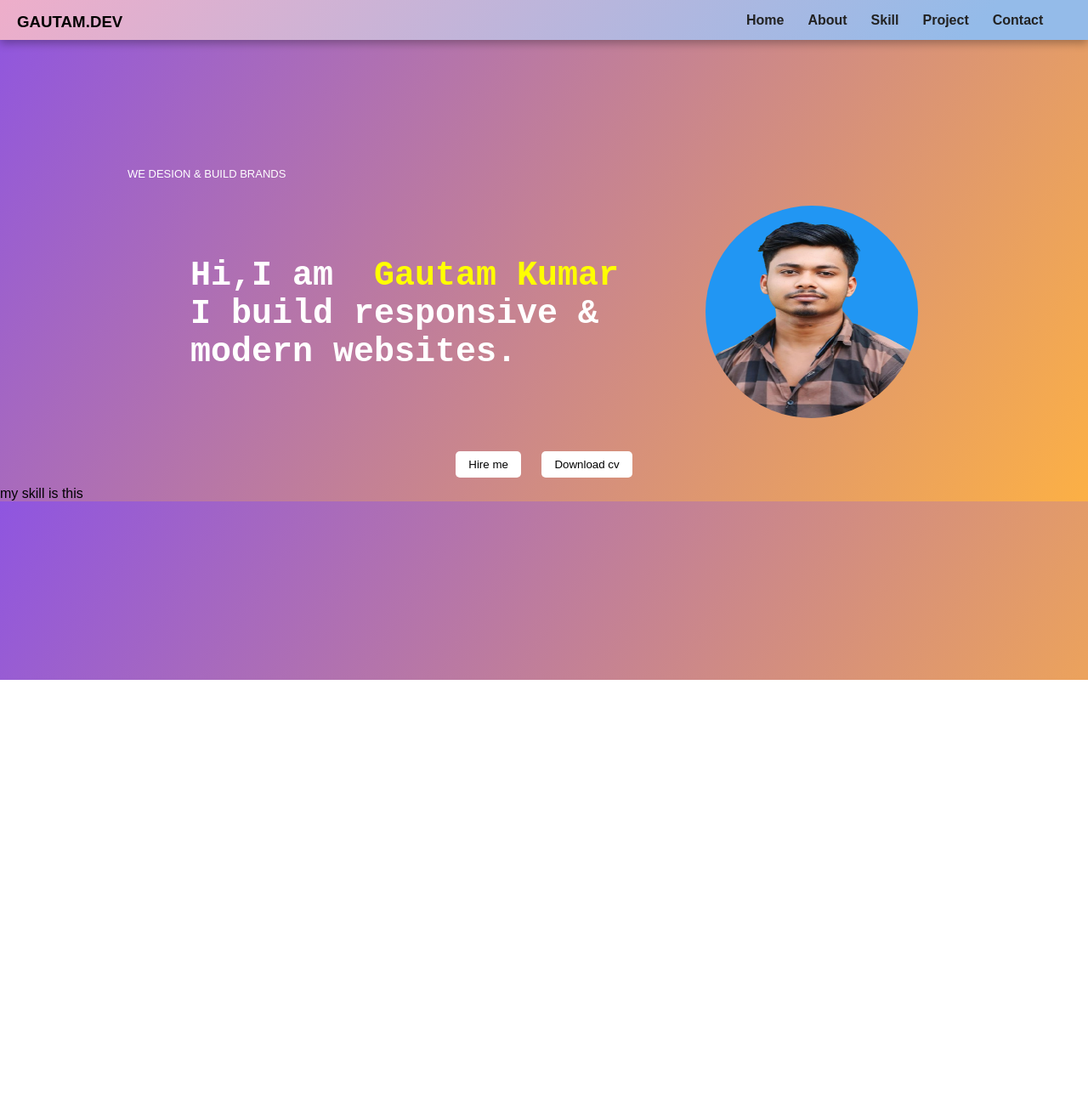
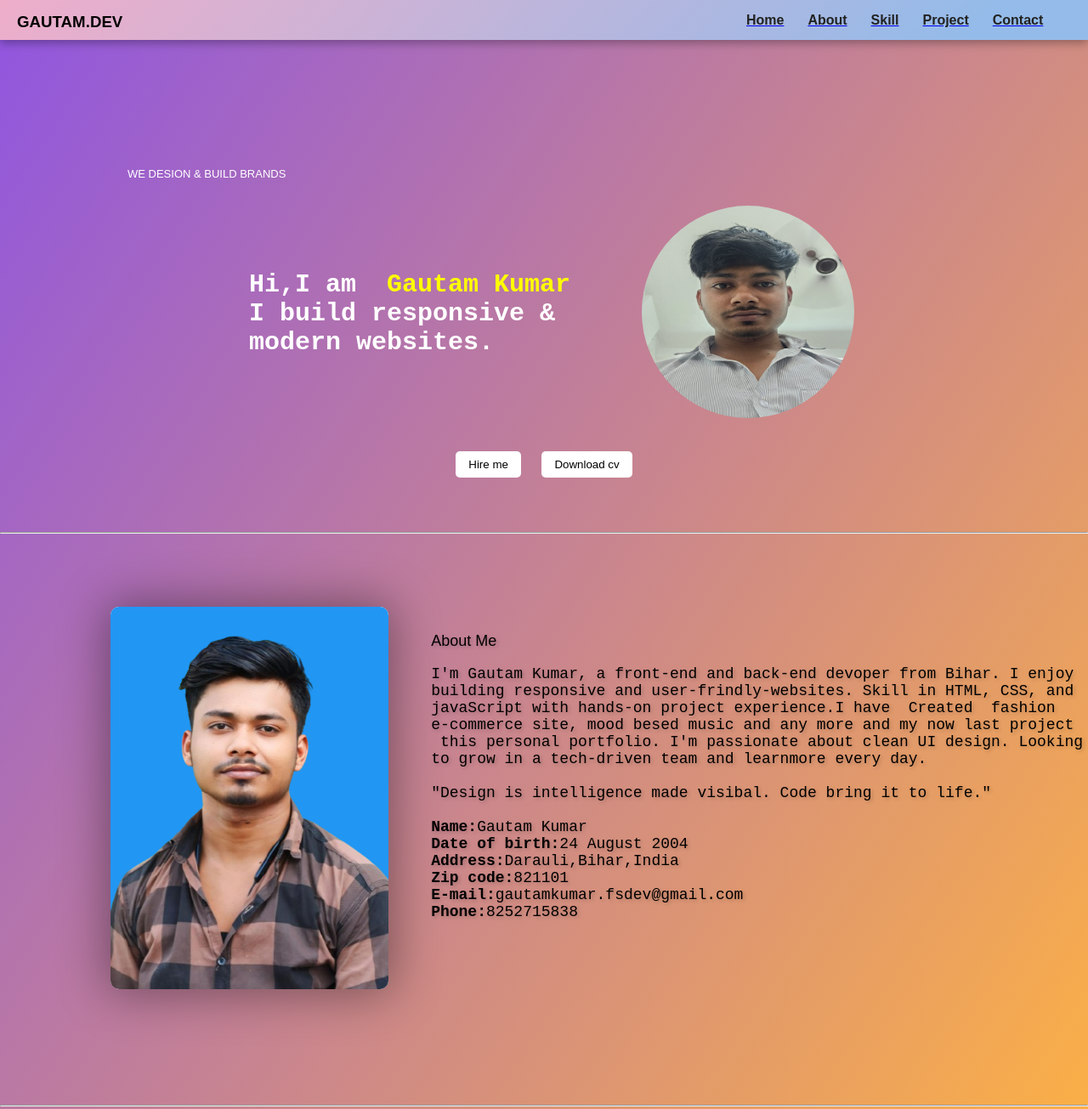
Before and after one commit to Gautamkumar7563/CV., a website: page index.html in a window 1280 px wide. Shown: the top 1305 px of the page at 85% size. Before the commit the page ends 800 px from the top, so only its background shows below. Drawn offline with Linux system fonts and the light colour scheme.

Commit message:
Added my website files

```diff
--- a/index.html
+++ b/index.html
@@ -7,6 +7,7 @@
     <link rel="stylesheet" href="index1.css" >
 </head>
 <body>
+     <section id="homesection">
    <div class="nevbar">
 
     <div class="nev">
@@ -15,11 +16,11 @@
         </div>
 
         <div class="button">
-            <p class="a">Home</p>
-            <p class="b">About</p>
-            <p class="c">Skill</p>
-            <p class="d">Project</p>
-            <p class="e">Contact</p>
+           <a href="#homesection"> <p class="a">Home</p></a>
+           <a href="#aboutsection"> <p class="b">About</p></a>
+           <a href="#"> <p class="c">Skill</p></a>
+           <a href="#aboutsection"> <p class="d">Project</p></a>
+           <a href="#aboutsection"> <p class="e">Contact</p></a>
         </div>
 
     </div>
@@ -34,7 +35,7 @@
         <pre class="name1"> <b> <h1> Hi,I am <span class="ga"> Gautam Kumar </span>
  I build responsive &
  modern websites.        </h1> </b> </pre>
-    <span><img class="img1" src="gautamimg.png" alt="" height="250px" width="250px" ></span>
+    <span><img class="img1" src="gautamlogo.jpg" alt="" height="250px" width="250px" ></span>
         </div>
      <div class="button2">
      <button class="hireme"> Hire me</button>
@@ -42,11 +43,50 @@
 
     </div>
 </div>
+</section>
+<br>
+<br>
+<br>
+<hr>
+<br>
+<br>
 
+<section id="aboutsection">
+<div class="about">
 
-<div class="skill">
-    <P>my skill is this</P>
+<div class="gautamphoto">
+    <img src="gautamimg.png" alt="">
 </div>
 
+<div class="gautamabout" >
+   <P class="z">About Me  </P>
+    <br>
+    <pre><P class="a">I'm Gautam Kumar, a front-end and back-end devoper from Bihar. I enjoy
+building responsive and user-frindly-websites. Skill in HTML, CSS, and
+javaScript with hands-on project experience.I have  Created  fashion
+e-commerce site, mood besed music and any more and my now last project
+ this personal portfolio. I'm passionate about clean UI design. Looking
+to grow in a tech-driven team and learnmore every day.
+
+"Design is intelligence made visibal. Code bring it to life."
+
+<b>Name:</b>Gautam Kumar
+<b>Date of birth:</b>24 August 2004
+<b>Address:</b>Darauli,Bihar,India
+<b>Zip code:</b>821101
+<b>E-mail:</b>gautamkumar.fsdev@gmail.com
+<b>Phone:</b>8252715838
+
+</P></pre>
+
+</div>
+</div>
+</section>
+<br>
+<br>
+<hr>
+<br>
+<br>
 </body>
+
 </html>
--- a/index1.css
+++ b/index1.css
@@ -1,6 +1,9 @@
 * {
   margin: 0;
   padding: 0;
+}
+html {
+  scroll-behavior: smooth;
 }
 
 body {
@@ -11,7 +14,7 @@ body {
     rgba(252, 176, 69, 1) 100%
   );
   font-family: Arial, Helvetica, sans-serif;
-  overflow-x: hidden; /* prevent scroll during animation */
+  overflow-x: ; /* prevent scroll during animation */
 }
 
 /* ----------------- NAVBAR ---------------- */
@@ -155,3 +158,38 @@ body {
   transform: scale(1.05);
   box-shadow: 0 0 15px rgba(76, 201, 240, 0.6);
 }
+
+
+            /* About me */
+
+.about{
+  height: 600px;
+  display: flex;
+
+}
+
+.gautamphoto img{
+   height: 450px;
+   margin-left: 130px;
+   margin-top: 50px;
+   border-radius: 10px;
+
+  background-color: white;
+  box-shadow: 0 0 55px 5px rgba(0,0,0,0.4);;
+   opacity: 0;
+   transform: translateY(-150px);
+   animation: slideInLeft 1.2s ease forwards;
+   animation-delay: 0.3s;
+}
+
+.gautamabout{
+  margin-top: 80px;
+  margin-left: 50px;
+}
+
+.gautamabout p{
+font-size: 18px;
+
+  text-shadow: 2px 2px 4px rgba(0,0,0,0.2);
+
+}
```
Also changed, not shown: sum.js (+8 -4 lines), gautamlogo.jpg (added).
